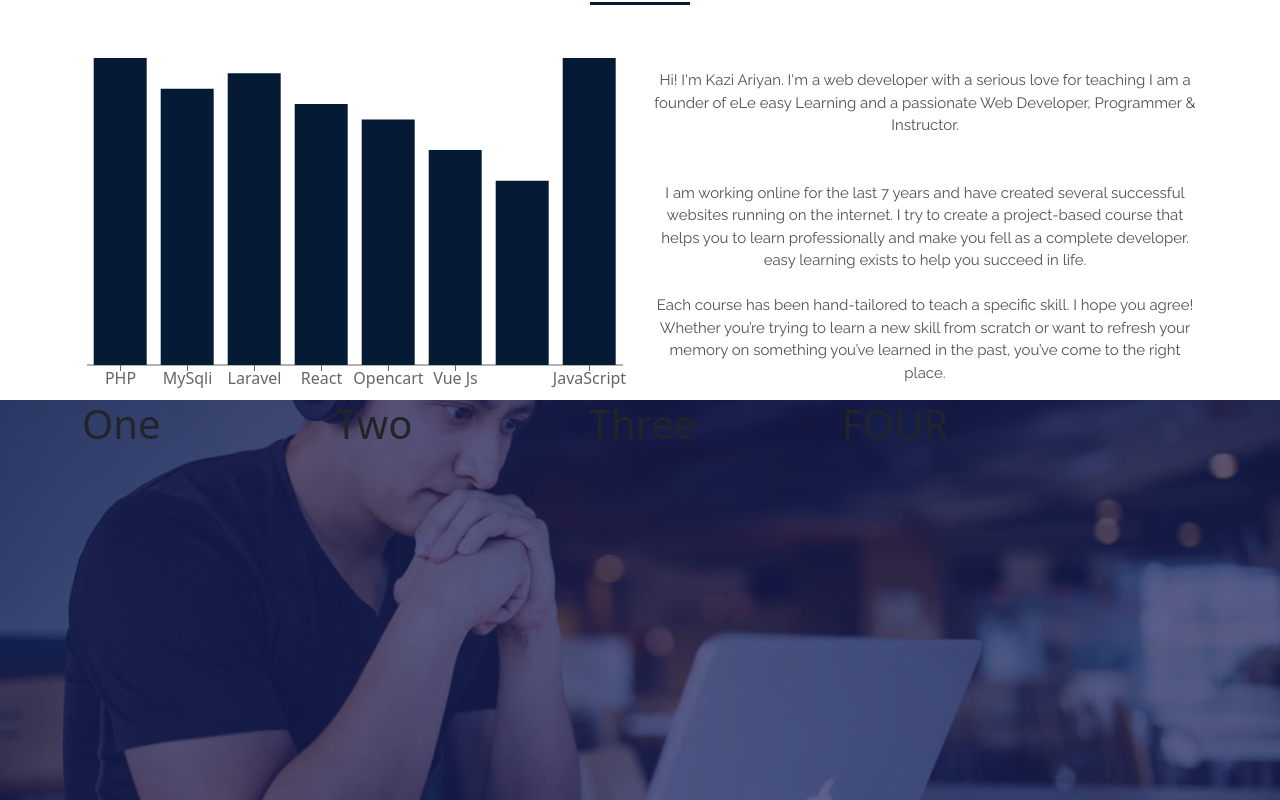
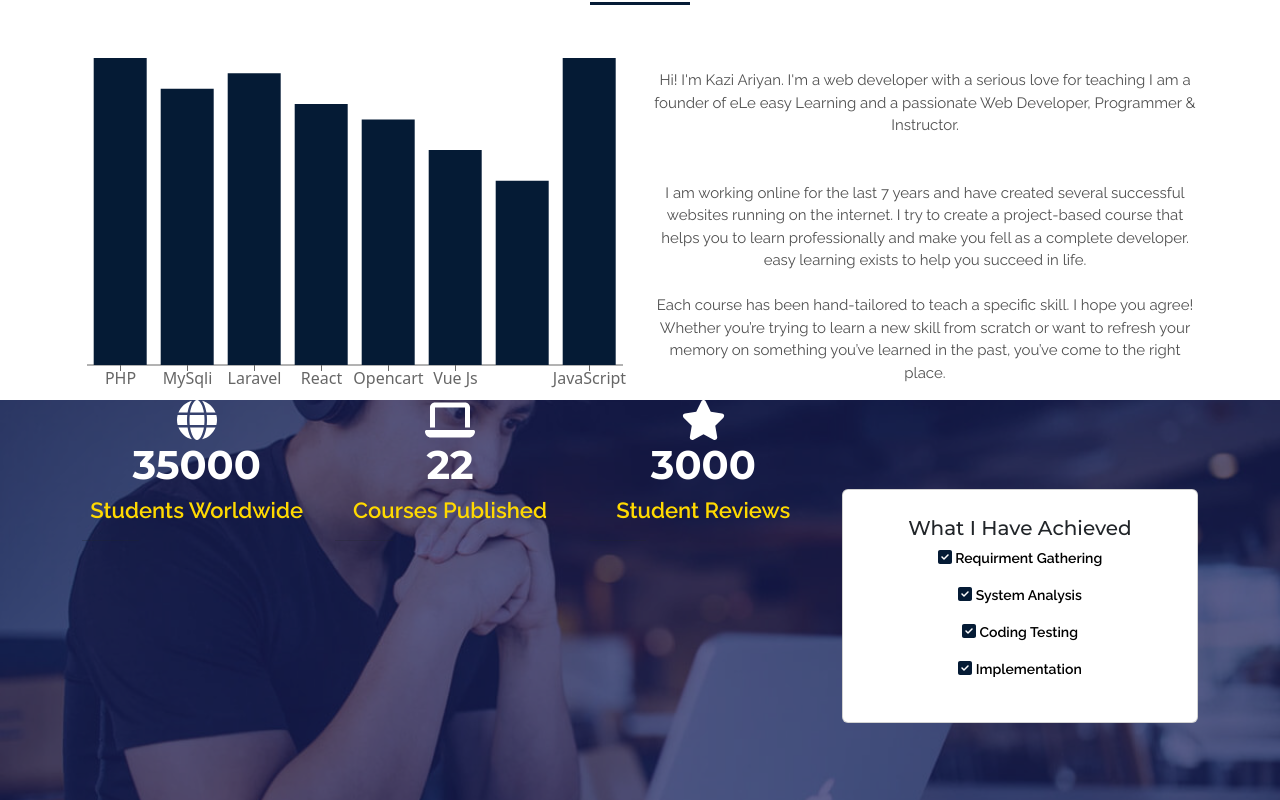
Before and after one commit to NatiEfraim/learnify-hub-app, a React (Create React App) app: page / in a window 1280 px wide. Shown: the part 1223-2023 px from the top of the page. Built offline with nearby package versions, Linux system fonts and the light colour scheme.

Commit message:
added summary with icons

```diff
--- a/package.json
+++ b/package.json
@@ -3,6 +3,9 @@
   "version": "0.1.0",
   "private": true,
   "dependencies": {
+    "@fortawesome/fontawesome-svg-core": "^6.5.1",
+    "@fortawesome/free-solid-svg-icons": "^6.5.1",
+    "@fortawesome/react-fontawesome": "^0.2.0",
     "@testing-library/jest-dom": "^5.17.0",
     "@testing-library/react": "^13.4.0",
     "@testing-library/user-event": "^13.5.0",
--- a/src/asset/css/custom.css
+++ b/src/asset/css/custom.css
@@ -136,3 +136,43 @@
   width: 100%;
   background: rgba(27, 31, 92, 0.7);
 }
+.countNumber {
+  color: #ffffff;
+  font-family: "Montserrat", sans-serif;
+  font-weight: 700;
+  font-size: 40px;
+}
+.countTitle {
+  color: #ffd900;
+  font-family: "Raleway", sans-serif;
+  font-weight: 600;
+  font-size: 22px;
+}
+.countSection {
+  margin-top: 20%;
+}
+.cardTitle {
+  color: #000000;
+  font-family: "Montserrat", sans-serif;
+  font-weight: 700;
+  font-size: 15px;
+}
+.cardSubTitle {
+  color: #000000;
+  font-family: "Raleway", sans-serif;
+  font-weight: 600;
+  font-size: 14px;
+}
+.workCard {
+  margin-top: 25%;
+  padding: 10px 10px 10px 10px;
+  border-radius: 3px;
+}
+.iconBullent {
+  color: #051b35;
+  font-size: 16px;
+}
+.iconProject {
+  color: #ffffff;
+  font-size: 40px;
+}
--- a/src/components/Summary/Summary.jsx
+++ b/src/components/Summary/Summary.jsx
@@ -1,32 +1,87 @@
+import { FontAwesomeIcon } from "@fortawesome/react-fontawesome";
 import React, { Component, Fragment } from "react";
-import { Col, Container, Row } from "react-bootstrap";
-
+import { Card, Col, Container, Row } from "react-bootstrap";
+import { faCheckSquare } from "@fortawesome/free-solid-svg-icons";
+import { faGlobe } from "@fortawesome/free-solid-svg-icons";
+import { faLaptop } from "@fortawesome/free-solid-svg-icons";
+import { faStar } from "@fortawesome/free-solid-svg-icons";
 class Summary extends Component {
   render() {
     return (
       <Fragment>
         <Container fluid={true} className="summaryBanner p-0">
-          <div className="summaryBannerOverlay">
-            <Container>
+          <div className="summaryBannerOverlay ">
+            <Container className="text-center">
               <Row>
                 <Col lg={8} md={6} sm={12}>
-                  <Row>
+                  <Row className="countSection">
                     <Col>
-                      <h1>One </h1>
+                      <FontAwesomeIcon className="iconProject" icon={faGlobe} />
+
+                      <h1 className="countNumber">35000 </h1>
+                      <h4 className="countTitle">Students Worldwide</h4>
+                      <hr className="bg-white w-25" />
                     </Col>
 
                     <Col>
-                      <h1>Two </h1>
+                      <FontAwesomeIcon
+                        className="iconProject"
+                        icon={faLaptop}
+                      />
+
+                      <h1 className="countNumber">22 </h1>
+                      <h4 className="countTitle">Courses Published</h4>
+                      <hr className="bg-white w-25" />
                     </Col>
 
                     <Col>
-                      <h1>Three </h1>
+                      <FontAwesomeIcon className="iconProject" icon={faStar} />
+
+                      <h1 className="countNumber">3000 </h1>
+                      <h4 className="countTitle">Student Reviews</h4>
+                      <hr className="bg-white w-25" />
                     </Col>
                   </Row>
                 </Col>
 
                 <Col lg={4} md={6} sm={12}>
-                  <h1>FOUR </h1>
+                  <Card className="workCard">
+                    <Card.Body>
+                      <Card.Title className="cardTitle">
+                        What I Have Achieved
+                      </Card.Title>
+                      <Card.Text>
+                        <p className="cardSubTitle text-justify">
+                          <FontAwesomeIcon
+                            className="iconBullent"
+                            icon={faCheckSquare}
+                          />{" "}
+                          Requirment Gathering{" "}
+                        </p>
+                        <p className="cardSubTitle text-justify">
+                          <FontAwesomeIcon
+                            className="iconBullent"
+                            icon={faCheckSquare}
+                          />{" "}
+                          System Analysis{" "}
+                        </p>
+                        <p className="cardSubTitle text-justify">
+                          <FontAwesomeIcon
+                            className="iconBullent"
+                            icon={faCheckSquare}
+                          />{" "}
+                          Coding Testing{" "}
+                        </p>
+                        <p className="cardSubTitle text-justify">
+                          <FontAwesomeIcon
+                            className="iconBullent"
+                            icon={faCheckSquare}
+                          />{" "}
+                          Implementation{" "}
+                        </p>
+                      </Card.Text>
+                    </Card.Body>
+                  </Card>
                 </Col>
               </Row>
             </Container>
```
Also changed, not shown: 1 other file (tests, documents, lock files or other folders).
